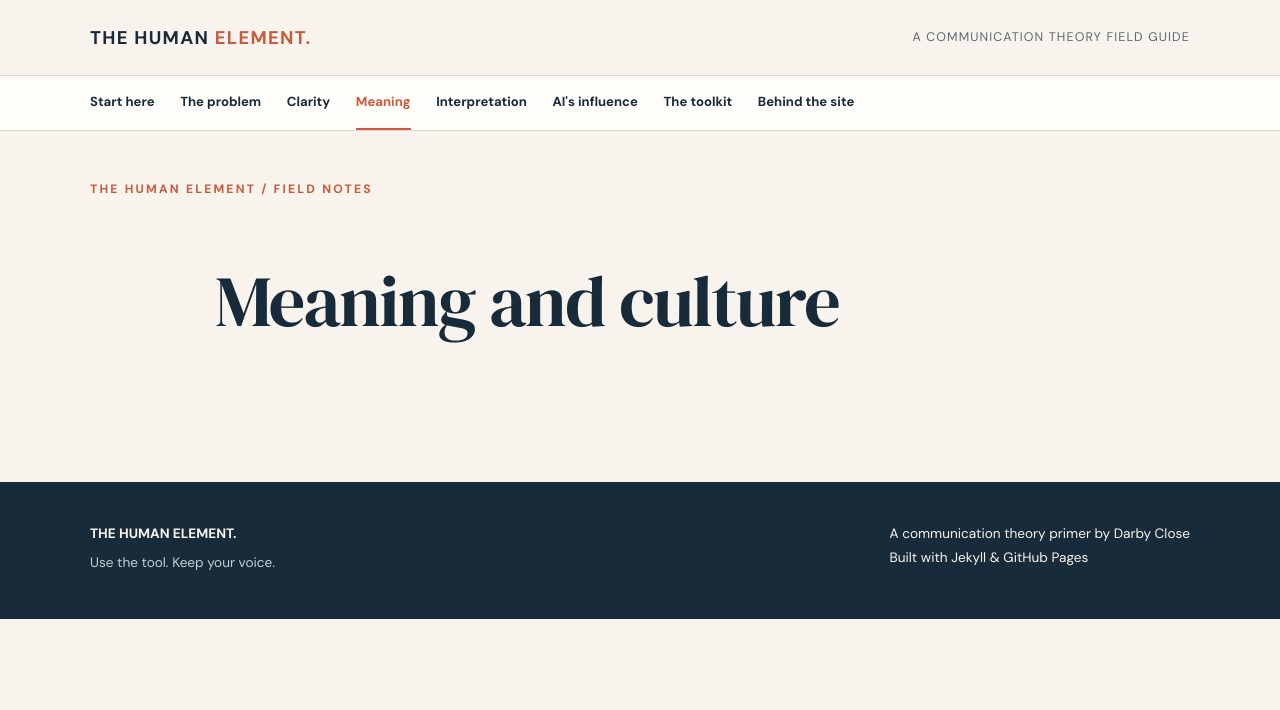
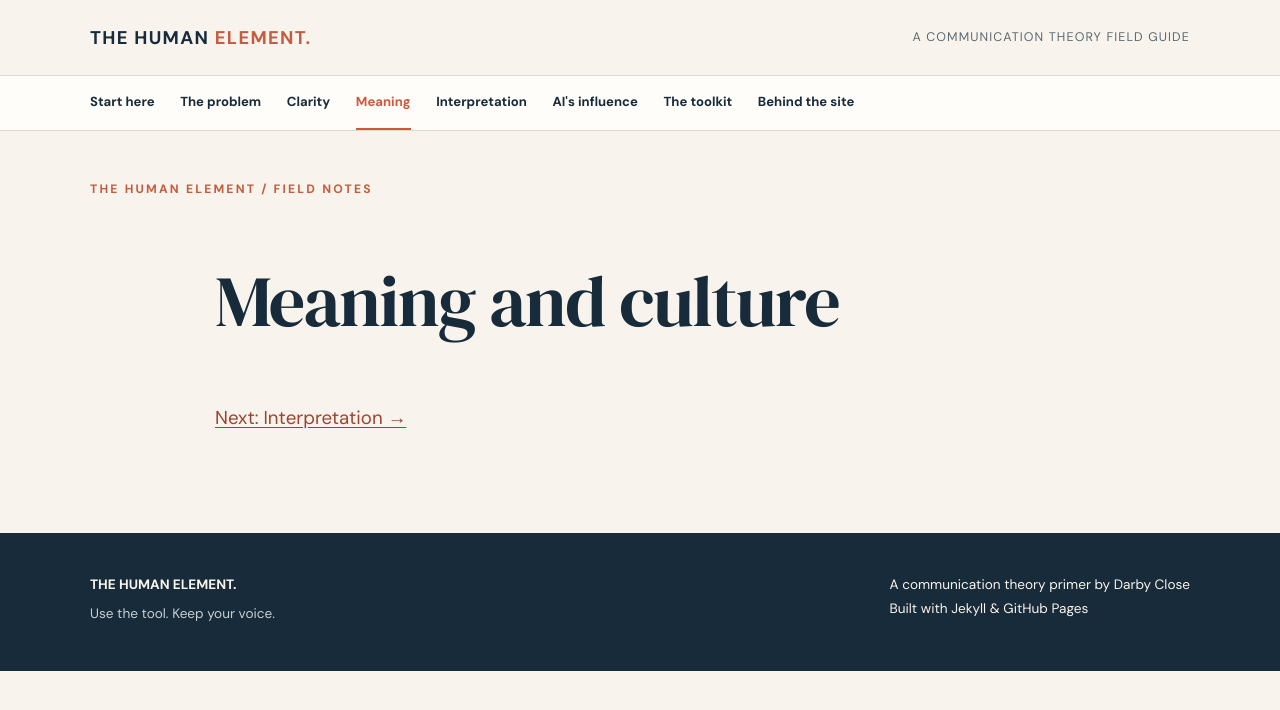
Before and after one commit to Darbyclose/comm-primer, a Jekyll site: the page built from meaning-and-culture.md, in a window 1280 px wide. Shown: the top 710 px of the page. Built offline with Jekyll 4.4.1, drawn with Linux system fonts in a browser that asks for light colours.

Commit message:
Add link to next section in meaning-and-culture.md
Add a link to the next section on interpretation.

```diff
--- a/meaning-and-culture.md
+++ b/meaning-and-culture.md
@@ -3,3 +3,4 @@ layout: default
 title: Meaning and culture
 permalink: /meaning-and-culture/
 ---
+<p><a href="{{ '/interpretation-and-power/' | relative_url }}">Next: Interpretation →</a></p>
```
